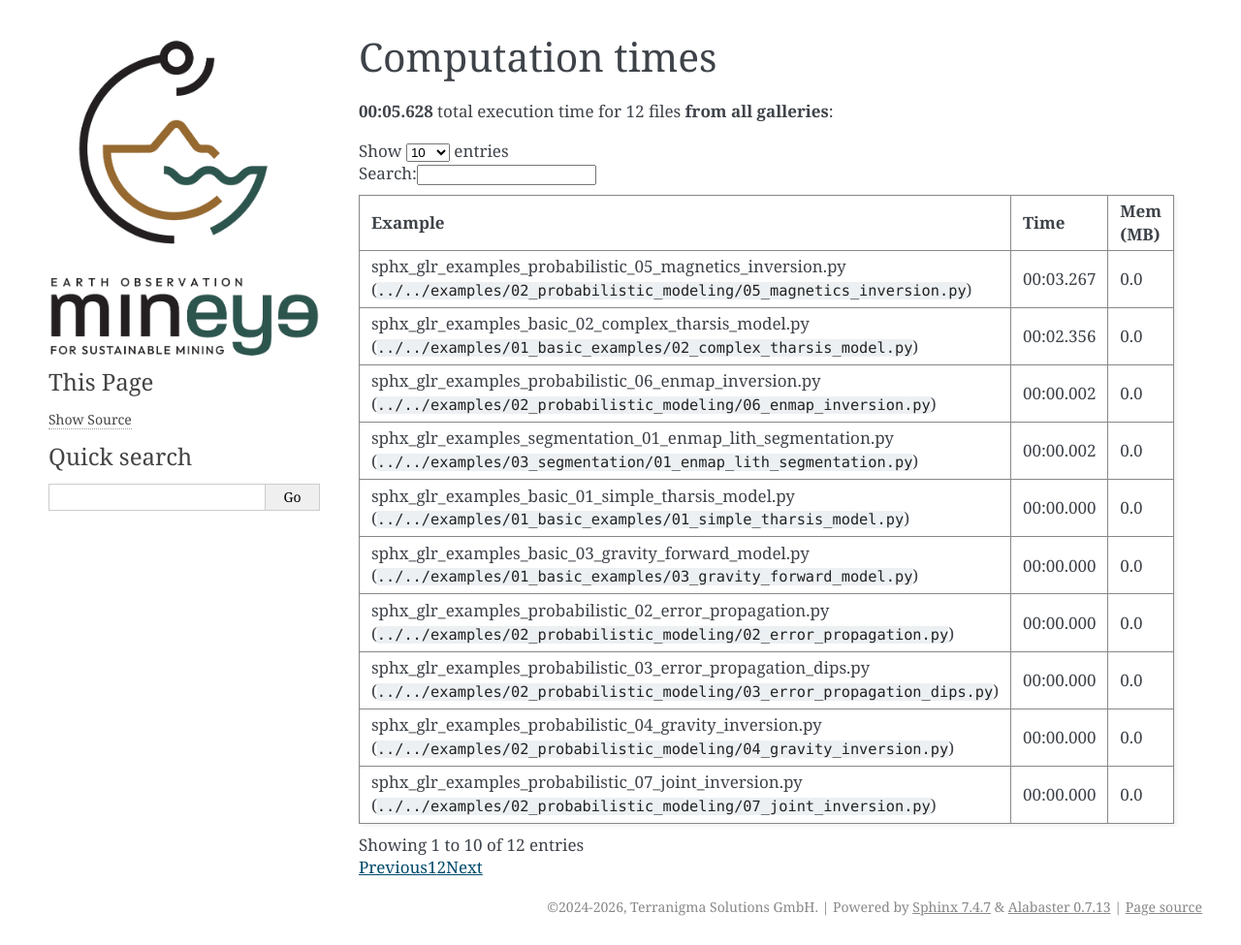
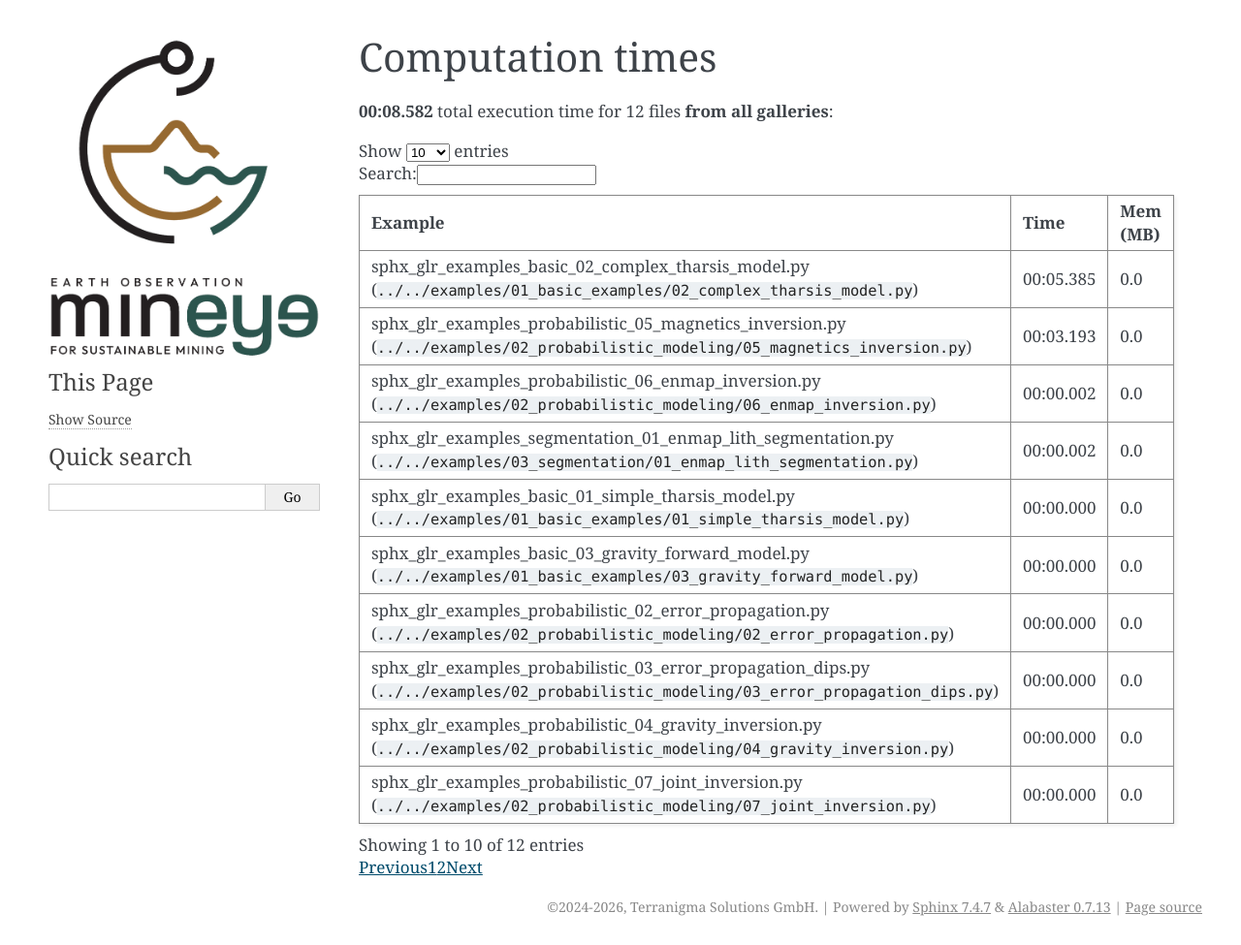
Before and after one commit to terranigma-solutions/Mineye-Terranigma, a Sphinx documentation site: the page built from docs/source/sg_execution_times.rst, in a window 1280 px wide. Shown: the whole page at 97% size. Built offline with Sphinx 7.4.7, drawn with Linux system fonts in a browser that asks for light colours; pages that are not in the unit, such as notebooks, are missing from menus; a script that is not in the unit is left out.

Commit message:
[DOC] Update execution times and fix extent definition in Tharsis example
- Revised `sg_execution_times.rst` with updated computation times for examples.
- Corrected extent cropping definition in `02_complex_tharsis_model.py`.
- Added 2D plot of geological map in Tharsis example to visualize topography and lithology

```diff
--- a/docs/source/sg_execution_times.rst
+++ b/docs/source/sg_execution_times.rst
@@ -6,7 +6,7 @@
 
 Computation times
 =================
-**00:05.628** total execution time for 12 files **from all galleries**:
+**00:08.582** total execution time for 12 files **from all galleries**:
 
 .. container::
 
@@ -32,11 +32,11 @@ Computation times
    * - Example
      - Time
      - Mem (MB)
+   * - :ref:`sphx_glr_examples_basic_02_complex_tharsis_model.py` (``../../examples/01_basic_examples/02_complex_tharsis_model.py``)
+     - 00:05.385
+     - 0.0
    * - :ref:`sphx_glr_examples_probabilistic_05_magnetics_inversion.py` (``../../examples/02_probabilistic_modeling/05_magnetics_inversion.py``)
-     - 00:03.267
-     - 0.0
-   * - :ref:`sphx_glr_examples_basic_02_complex_tharsis_model.py` (``../../examples/01_basic_examples/02_complex_tharsis_model.py``)
-     - 00:02.356
+     - 00:03.193
      - 0.0
    * - :ref:`sphx_glr_examples_probabilistic_06_enmap_inversion.py` (``../../examples/02_probabilistic_modeling/06_enmap_inversion.py``)
      - 00:00.002
```
Also changed, not shown: 1 other file.
